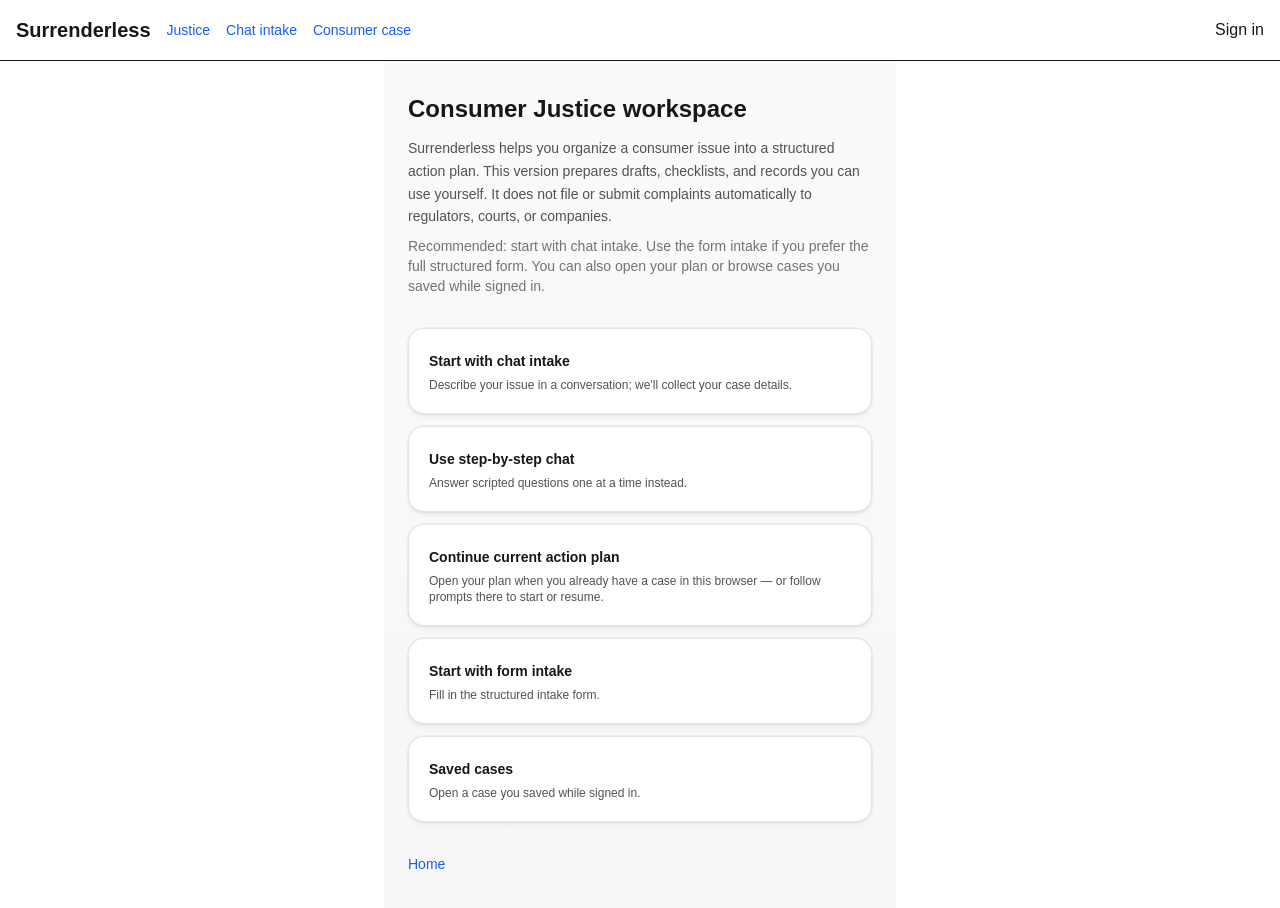
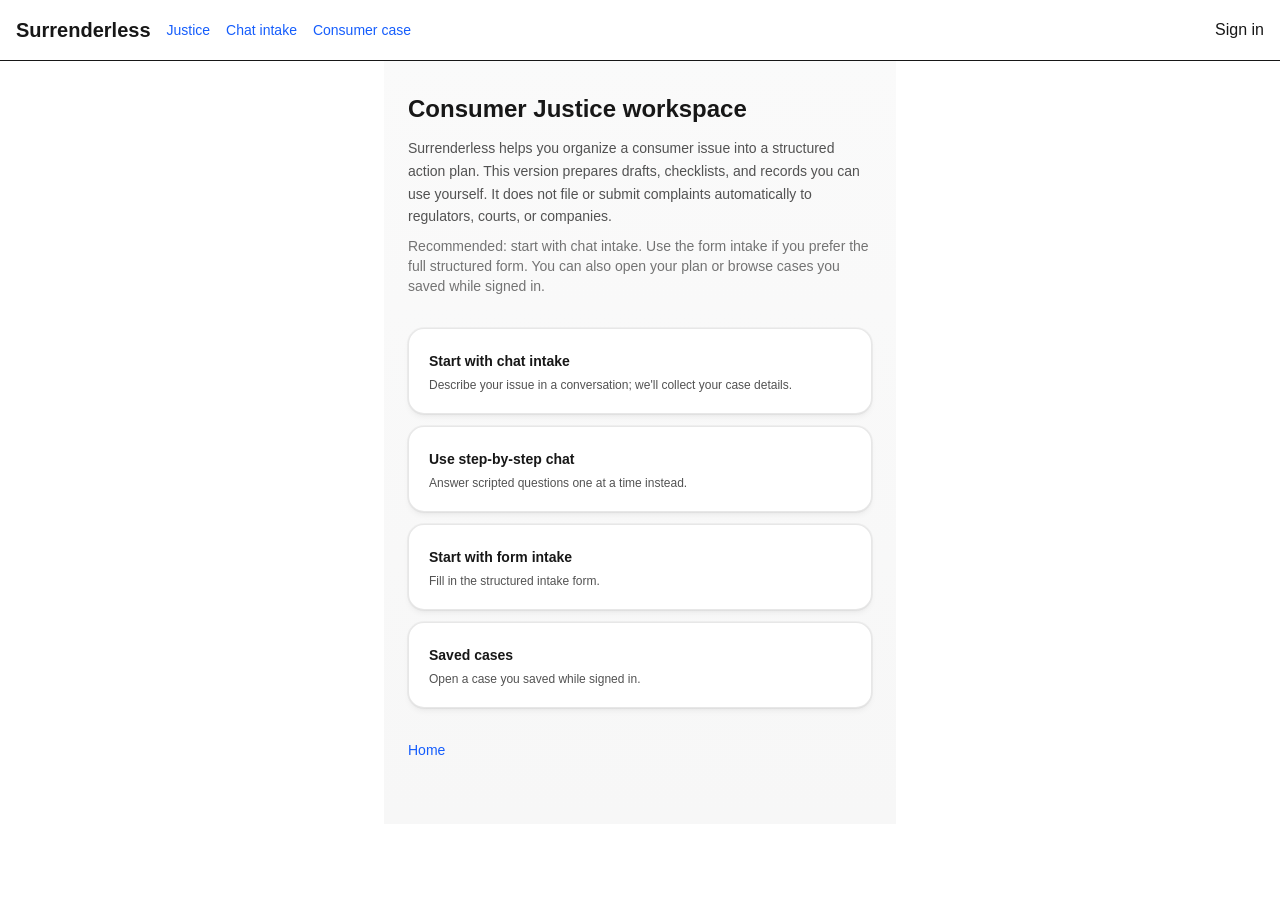
Before and after one commit to surrenderless/surrenderless-form-assistant, a Next.js app: page /justice in a window 1280 px wide. Shown: the top 908 px of the page. After the commit the page ends 824 px from the top, so only its background shows below. Built offline with nearby package versions, Linux system fonts and the light colour scheme; no server answers.

Commit message:
Remove hub plan resume card

```diff
--- a/src/app/justice/JusticeHubWorkspaceBody.tsx
+++ b/src/app/justice/JusticeHubWorkspaceBody.tsx
@@ -881,19 +881,6 @@
             </span>
           </Link>
         </li>
-        {!snapshot ? (
-          <li>
-            <Link href="/justice/plan" className={`${cardCls} text-left`}>
-              <span className="text-sm font-semibold text-neutral-900 dark:text-neutral-100">
-                Continue current action plan
-              </span>
-              <span className="mt-1 block text-xs text-neutral-600 dark:text-neutral-400">
-                Open your plan when you already have a case in this browser — or follow prompts there to start or
-                resume.
-              </span>
-            </Link>
-          </li>
-        ) : null}
         <li>
           <Link href="/justice/intake" className={`${cardCls} text-left`}>
             <span className="text-sm font-semibold text-neutral-900 dark:text-neutral-100">Start with form intake</span>
```
Also changed, not shown: 1 other file (tests, documents, lock files or other folders).
